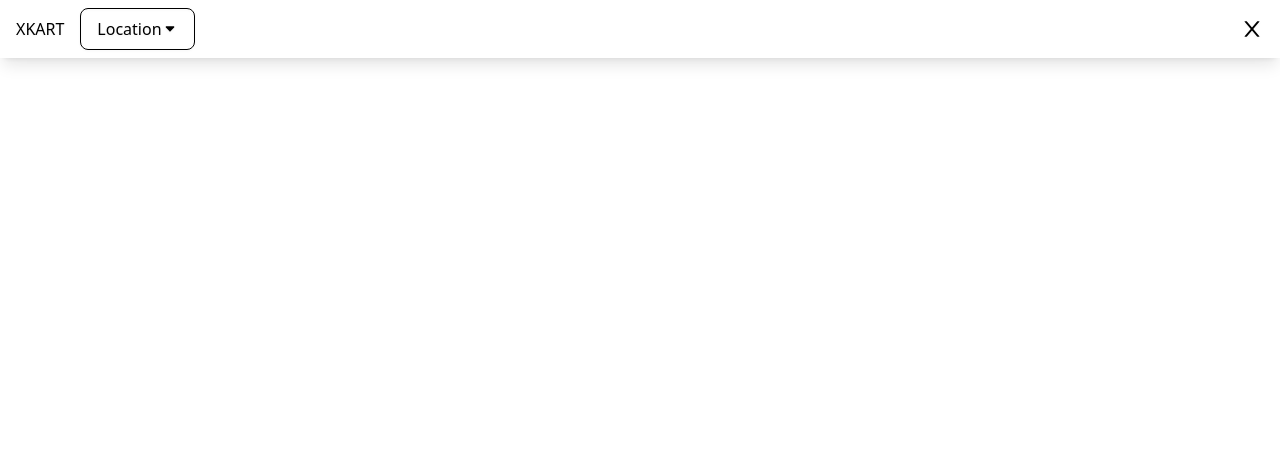
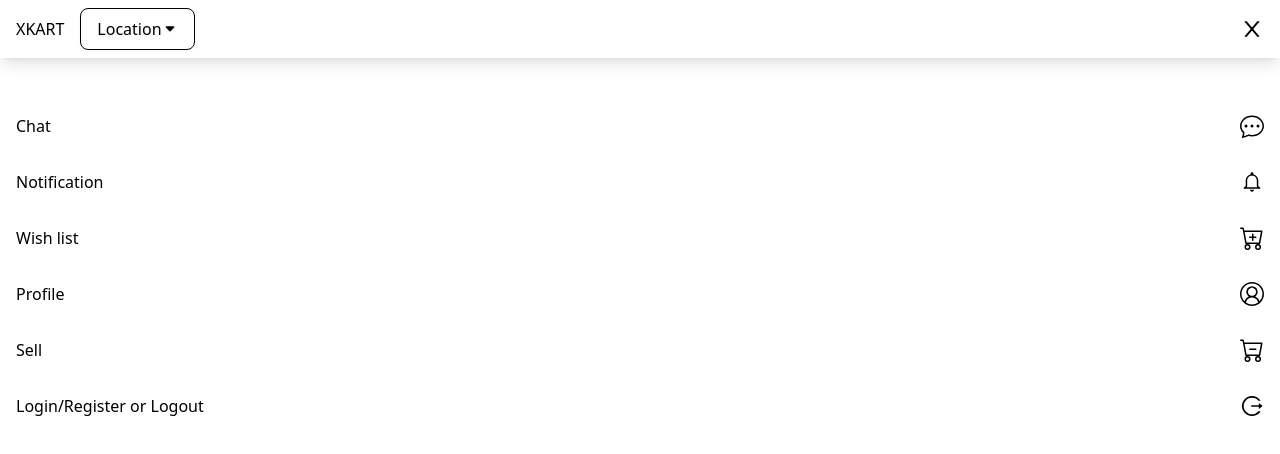
Before and after one commit to jaypatel523/XKART, a React (Vite) app in the folder client/: page /menu in a window 1280 px wide. Shown: the top 454 px of the page. Built offline with nearby package versions, Linux system fonts and the light colour scheme.

Commit message:
menubar completed

```diff
--- a/client/src/components/Pages/Menu.jsx
+++ b/client/src/components/Pages/Menu.jsx
@@ -1,7 +1,12 @@
 import React from "react";
 import { useNavigate } from "react-router-dom";
 import { TiArrowSortedDown } from "react-icons/ti";
-import { AiOutlineClose } from "react-icons/ai";
+import { BsChatDots, BsCartPlus, BsCartDash } from "react-icons/bs";
+import { IoMdNotificationsOutline } from "react-icons/io";
+import { VscAccount } from "react-icons/vsc";
+import { BiSearch } from "react-icons/bi";
+import { FiMenu } from "react-icons/fi";
+import { AiOutlineClose, AiOutlineLogout } from "react-icons/ai";
 
 const Menu = () => {
   const navigateTo = useNavigate();
@@ -24,6 +29,33 @@
           <AiOutlineClose className="w-6 h-6" onClick={handleMenu} />
         </div>
       </div>
+
+      <div className="my-10">
+        <div className="flex justify-between p-4 hover:bg-gray-300 ease-in-out duration-200">
+          <span>Chat</span>
+          <BsChatDots className="w-6 h-6" />
+        </div>
+        <div className="flex justify-between p-4 hover:bg-gray-300 ease-in-out duration-200">
+          <span>Notification</span>
+          <IoMdNotificationsOutline className="w-6 h-6" />
+        </div>
+        <div className="flex justify-between p-4 hover:bg-gray-300 ease-in-out duration-200">
+          <span>Wish list</span>
+          <BsCartPlus className="w-6 h-6" />
+        </div>
+        <div className="flex justify-between p-4 hover:bg-gray-300 ease-in-out duration-200">
+          <span>Profile</span>
+          <VscAccount className="w-6 h-6" />
+        </div>
+        <div className="flex justify-between p-4 hover:bg-gray-300 ease-in-out duration-200">
+          <span>Sell</span>
+          <BsCartDash className="w-6 h-6" />
+        </div>
+        <div className="flex justify-between p-4 hover:bg-gray-300 ease-in-out duration-200">
+          <span>Login/Register or Logout</span>
+          <AiOutlineLogout className="w-6 h-6" />
+        </div>
+      </div>
     </>
   );
 };
```
